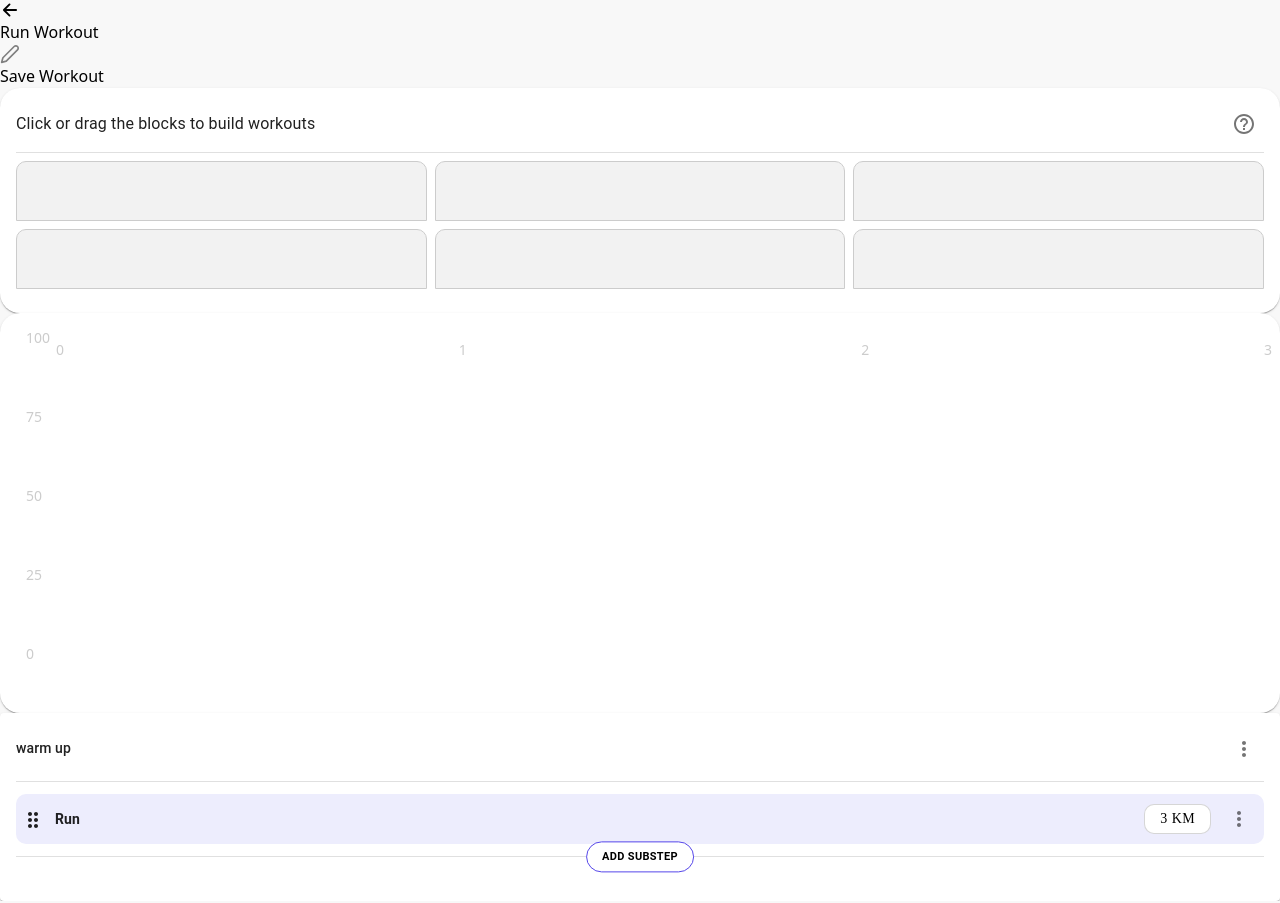
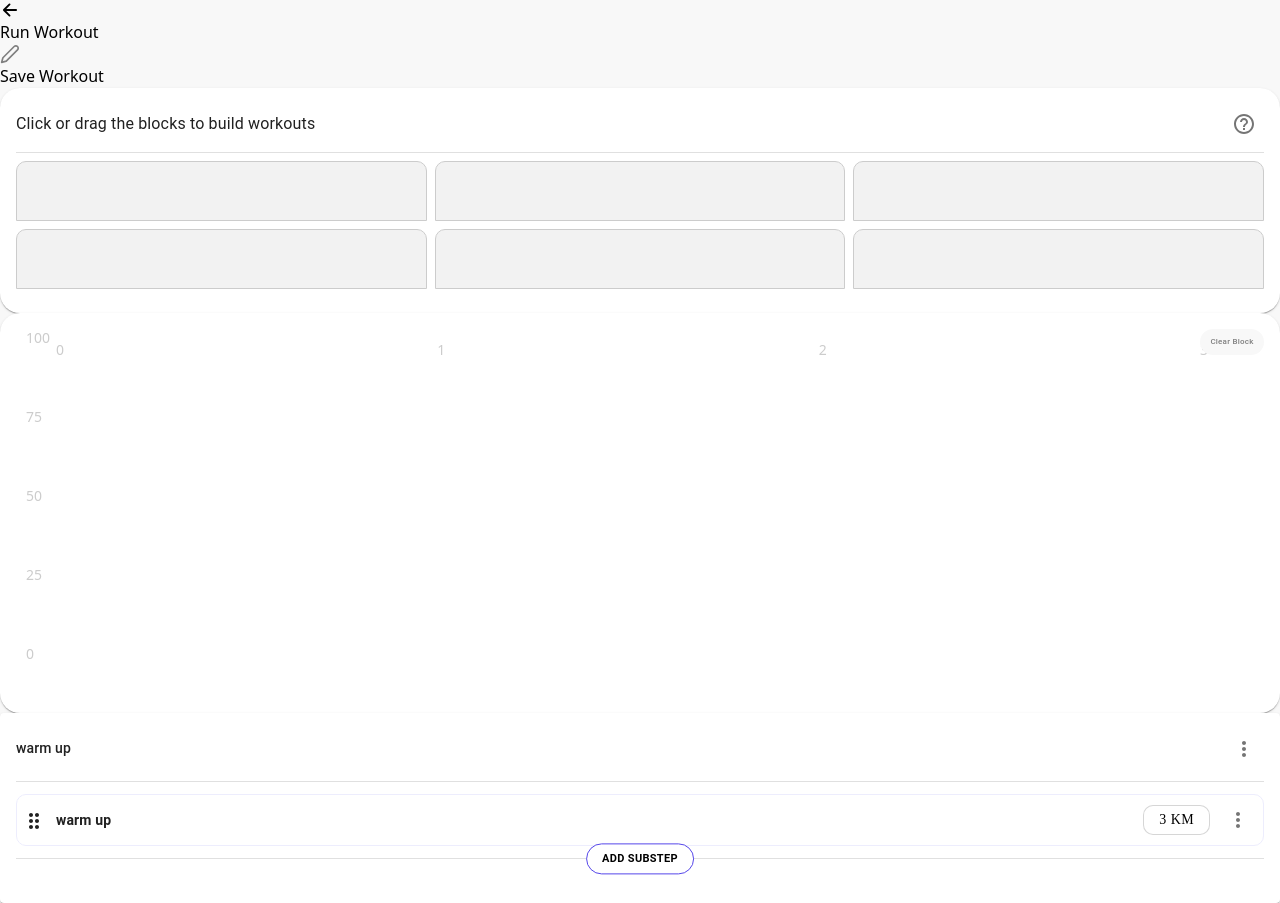
Before and after one commit to Sahilpuniyani08/Drag-and-drop-, a React app: page / in a window 1280 px wide. Built offline with nearby package versions, Linux system fonts and the light colour scheme; the HTML template or start-up script is replaced by a standard one.

Commit message:
clear box

```diff
--- a/src/App.jsx
+++ b/src/App.jsx
@@ -7,9 +7,24 @@ import Steps from "./components/Steps";
 import { DragDropContext } from "react-beautiful-dnd";
 
 const exercise = [
-  { id: "warm-up", name: "Warm up", totalWidth: 3, sections: [{ height: "75%", km: 3 }] },
-  { id: "active", name: "Active", totalWidth: 3, sections: [{ height: "85%", km: 3 }] },
-  { id: "cool-down", name: "Cool Down", totalWidth: 3, sections: [{ height: "65%", km: 3 }] },
+  {
+    id: "warm-up",
+    name: "Warm up",
+    totalWidth: 3,
+    sections: [{ height: "75%", km: 3 }],
+  },
+  {
+    id: "active",
+    name: "Active",
+    totalWidth: 3,
+    sections: [{ height: "85%", km: 3 }],
+  },
+  {
+    id: "cool-down",
+    name: "Cool Down",
+    totalWidth: 3,
+    sections: [{ height: "65%", km: 3 }],
+  },
   {
     id: "two-step-repeat",
     name: "Two Step Repeats",
@@ -35,16 +50,21 @@ const exercise = [
     name: "Ramp Down",
     totalWidth: 5,
     sections: [
-      { height: "90%", km: 1 },
-      { height: "80%", km: 1 },
-      { height: "70%", km: 1 },
-      { height: "60%", km: 2 },
+      { height: "90%", km: 1,exerciseLevel: "Active" },
+      { height: "80%", km: 1,exerciseLevel: "Active" },
+      { height: "70%", km: 1 ,exerciseLevel: "Active"},
+      { height: "60%", km: 2 ,exerciseLevel: "Active"},
     ],
   },
 ];
 
 const WorkOut = [
-  { id: "item-1", name: "warm up", totalWidth: 3, sections: [{ height: "50%", km: 3 }] },
+  {
+    id: "item-1",
+    name: "warm up",
+    totalWidth: 3,
+    sections: [{ height: "50%", km: 3 }],
+  },
 ];
 
 function App() {
@@ -52,26 +72,33 @@ function App() {
 
   // Function to update km value based on item_id and index
   const updateKmValue = (itemId, index, newKm) => {
-    // Update the exercise array
-    const updatedExercise = exercise.map((item) => {
-      if (item.id === itemId) {
-        const updatedSections = item.sections.map((section, idx) =>
-          idx === index ? { ...section, km: newKm } : section
-        );
-        return { ...item, sections: updatedSections };
-      }
-      return item;
-    });
+    // // Update the exercise array
+    // const updatedExercise = exercise.map((item) => {
+    //   if (item.id === itemId) {
+    //     const updatedSections = item.sections.map((section, idx) =>
+    //       idx === index ? { ...section, km: newKm } : section
+    //     );
+    //     return { ...item, sections: updatedSections };
+    //   }
+    //   return item;
+    // });
 
     // Optionally update the workout state if needed
+    console.log(itemId, index, newKm);
     setWorkout((prevWorkout) =>
-      prevWorkout.map((item) =>
-        item.id === itemId
+      prevWorkout.map((item,idx) =>
+        idx === itemId
           ? {
               ...item,
               sections: item.sections.map((section, idx) =>
-                idx === index ? { ...section, km: newKm } : section
+                idx === index ? { ...section, km: Number(newKm) } : section
               ),
+              totalWidth: item.sections.reduce((sum, bar, idx) => {
+                return idx === index
+                  ? sum + Number(newKm)
+                  : sum + bar.km;
+              }, 0),
+
             }
           : item
       )
@@ -105,7 +132,11 @@ function App() {
             <LeftDragable exercise={exercise} updateKmValue={updateKmValue} />
           </div>
           <div className="w-[68%] h-[100vh] overflow-y-scroll pb-40 custom-scrollbar">
-            <RightDragable workout={workout} setWorkout={setWorkout} updateKmValue={updateKmValue} />
+            <RightDragable
+              workout={workout}
+              setWorkout={setWorkout}
+              updateKmValue={updateKmValue}
+            />
             <div className="mt-4">
               <Steps workout={workout} updateStepKm={updateKmValue} />
             </div>
--- a/src/components/RightDragable.jsx
+++ b/src/components/RightDragable.jsx
@@ -4,7 +4,7 @@ import { Draggable, Droppable } from "react-beautiful-dnd";
 import Skeleton from "./Skeleton";
 import styled from "styled-components";
 import { FaTimes } from "react-icons/fa";
-
+import Button from "@mui/material/Button";
 // Define a styled component for the draggable item
 const StyledDraggableItem = styled.div`
   background-color: #fff; /* Change color as needed */
@@ -15,7 +15,10 @@ const StyledDraggableItem = styled.div`
   align-items: flex-end;
   gap: 2px;
   position: relative; /* Position for the cross icon */
-  cursor: ${(props) => (props.isDraggable ? 'grab' : 'default')}; /* No dragging cursor if not draggable */
+  cursor: ${(props) =>
+    props.isDraggable
+      ? "grab"
+      : "default"}; /* No dragging cursor if not draggable */
   transition: background-color 0.3s; /* Smooth transition for hover effect */
 
   /* Hover effect to show the cross icon */
@@ -53,7 +56,7 @@ const XAxisContainer = styled.div`
 const XAxisLabel = styled.div`
   position: absolute;
   bottom: 0;
-  color: #CCCCCC; /* X-axis label color */
+  color: #cccccc; /* X-axis label color */
   font-weight: 500;
   font-size: 14px;
   line-height: 18px;
@@ -82,13 +85,15 @@ const YAxisLine = styled.div`
 
 // Define a styled component for the Y-Axis labels
 const YAxisLabel = styled.div`
-  color: #CCCCCC; /* Y-axis label color */
+  color: #cccccc; /* Y-axis label color */
   font-weight: 500;
   font-size: 14px;
   line-height: 18px;
 `;
 
 const RightDragable = ({ workout, setWorkout }) => {
+  console.log(workout);
+
   const containerRef = useRef(null);
 
   // Calculate total distance from workout data
@@ -102,12 +107,14 @@ const RightDragable = ({ workout, setWorkout }) => {
 
   // Function to convert percentage to number
   const parsePercentage = (percentage) => {
-    return parseFloat(percentage.replace('%', ''));
+    return parseFloat(percentage.replace("%", ""));
   };
 
   // Function to calculate max height of sections in a workout item
   const getMaxSectionHeightInPixels = (sections) => {
-    const maxHeightPercentage = Math.max(...sections.map(section => parsePercentage(section.height)));
+    const maxHeightPercentage = Math.max(
+      ...sections.map((section) => parsePercentage(section.height))
+    );
     return maxHeightPercentage;
   };
 
@@ -139,11 +146,10 @@ const RightDragable = ({ workout, setWorkout }) => {
       <CardContent sx={{ width: "100%", height: "100%", display: "flex" }}>
         {/* Y-Axis Container */}
         <YAxisContainer>
-
           {yAxisLabels.map((label, index) => (
             <YAxisLabel
               key={index}
-              style={{ top: `${(100 - (label / 100) * 100)}%` }} // Position labels based on percentage
+              style={{ top: `${100 - (label / 100) * 100}%` }} // Position labels based on percentage
             >
               {label}
             </YAxisLabel>
@@ -151,7 +157,7 @@ const RightDragable = ({ workout, setWorkout }) => {
         </YAxisContainer>
 
         {/* Main Content */}
-        <div style={{ flex: 1, display: 'flex', flexDirection: 'column' }}>
+        <div style={{ flex: 1, display: "flex", flexDirection: "column" }}>
           <div className="w-full h-full flex">
             <Droppable droppableId="newdroppable-2" direction="horizontal">
               {(provided) => (
@@ -168,8 +174,10 @@ const RightDragable = ({ workout, setWorkout }) => {
                   ) : (
                     workout.map((a, id) => {
                       // Find max height of the sections for current item
-                      const maxSectionHeight = getMaxSectionHeightInPixels(a.sections);
-
+                      const maxSectionHeight = getMaxSectionHeightInPixels(
+                        a.sections
+                      );
+                      console.log(a);
                       return (
                         <Draggable
                           key={id}
@@ -182,7 +190,9 @@ const RightDragable = ({ workout, setWorkout }) => {
                               ref={provided.innerRef}
                               {...provided.draggableProps}
                               {...provided.dragHandleProps}
-                              widthpercentage={(a.totalWidth / totalDistance) * 100}
+                              widthpercentage={
+                                (a.totalWidth / totalDistance) * 100
+                              }
                               isDraggable={false} // Indicate that this item is not draggable
                             >
                               {a.sections.map((item, idx) => (
@@ -223,6 +233,22 @@ const RightDragable = ({ workout, setWorkout }) => {
             ))}
           </XAxisContainer>
         </div>
+        <Button
+          sx={{
+            alignItems: "baseline",
+            fontSize: "8px",
+            backgroundColor: "#f8f8f8",
+            alignSelf: "baseline",
+            borderRadius: "20px",
+            color: "grey",
+            textTransform: "capitalize",
+          }}
+          onClick={() => {
+            setWorkout([]);
+          }}
+        >
+          Clear Block
+        </Button>
       </CardContent>
     </Card>
   );
--- a/src/components/Steps.jsx
+++ b/src/components/Steps.jsx
@@ -16,11 +16,13 @@ const Steps = ({ workout, updateStepKm }) => {
   const [editingIndex, setEditingIndex] = useState(null);
   const [kmValue, setKmValue] = useState("");
   const [selectedItemId, setSelectedItemId] = useState("");
+  const [selectedExerciseIndex, setSelectedExerciseIndex] = useState("");
 
   const editingRef = useRef(null); // Ref for the editing area
 
   // Handler to start editing
-  const handleEditClick = (index, currentKm, item_id) => {
+  const handleEditClick = (exerciseIndex, currentKm, item_id, index) => {
+    setSelectedExerciseIndex(exerciseIndex);
     setEditingIndex(index);
     setKmValue(currentKm);
     setSelectedItemId(item_id);
@@ -28,18 +30,21 @@ const Steps = ({ workout, updateStepKm }) => {
 
   // Handler to save the edited value
   const handleSaveClick = (index) => {
-    updateStepKm(selectedItemId,index, kmValue);
+    updateStepKm(editingIndex, selectedExerciseIndex, kmValue);
     setEditingIndex(null);
     setKmValue("");
-    setselectedItemId(null);
+    setSelectedItemId(null);
+    setSelectedExerciseIndex("");
   };
 
   // Handle clicks outside the editing area
   useEffect(() => {
     const handleClickOutside = (event) => {
+      console.log(event.target, editingRef.current);
       if (editingRef.current && !editingRef.current.contains(event.target)) {
         setEditingIndex(null); // Close the editing input
         setKmValue("");
+        setSelectedExerciseIndex(null);
       }
     };
 
@@ -70,14 +75,26 @@ const Steps = ({ workout, updateStepKm }) => {
             <Divider style={{ margin: "12px 0" }} />
             {item.sections.length > 0 &&
               item.sections.map((step, idx) => (
-                <div className="flex flex-col gap-2 mt-10" key={idx}>
+                <div
+                  className="flex flex-col gap-2 mt-10"
+                  key={idx}
+                  onClick={() => handleEditClick(idx, step.km, item.id, index)}
+                >
                   <div
-                    ref={editingIndex === idx ? editingRef : null} // Attach ref only when editing
+                    ref={
+                      selectedExerciseIndex === idx && editingIndex === index
+                        ? editingRef
+                        : null
+                    } // Attach ref only when editing
                     style={{
                       display: "flex",
                       alignItems: "center",
                       justifyContent: "space-between",
-                      backgroundColor: "#ededfd",
+                      backgroundColor:
+                        selectedExerciseIndex === idx && editingIndex === index
+                          ? "#ededfd"
+                          : "#ffffff",
+                      border: "1px solid #ededfd",
                       padding: "5px",
                       borderRadius: "10px",
                       cursor: "pointer",
@@ -97,13 +114,14 @@ const Steps = ({ workout, updateStepKm }) => {
                         </div>
                         <div className="h-10 w-10 rounded-sm bg-[#F2F2F2F2]"></div>
                         <Typography variant="body2" sx={{ fontWeight: "600" }}>
-                          Run
+                          {step.exerciseLevel || item.name}{" "}
                         </Typography>
                       </div>
                     </div>
 
                     <div>
-                      {editingIndex === idx ? (
+                      {editingIndex === index &&
+                      selectedExerciseIndex == idx ? (
                         <div style={{ display: "flex", alignItems: "center" }}>
                           <TextField
                             value={kmValue}
@@ -136,7 +154,9 @@ const Steps = ({ workout, updateStepKm }) => {
                               lineHeight: "18px",
                               fontFamily: "DM Sans Serif",
                             }}
-                            onClick={() => handleEditClick(idx, step.km, item.id)}
+                            onClick={() =>
+                              handleEditClick(idx, step.km, item.id, index)
+                            }
                           >
                             {step.km} km
                           </Button>
```
